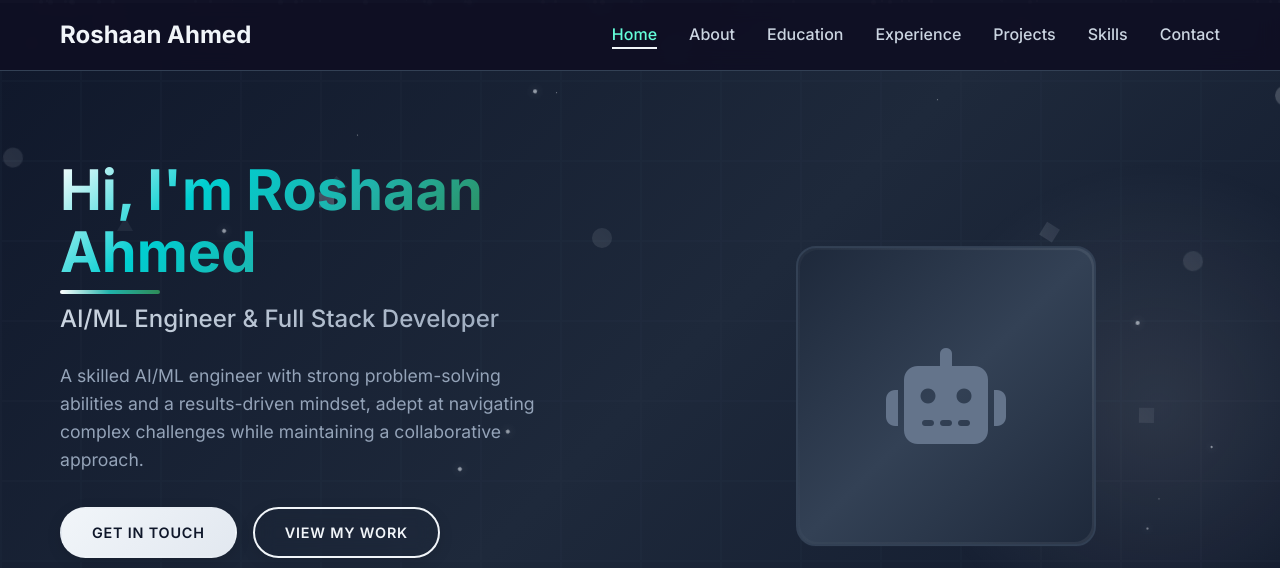
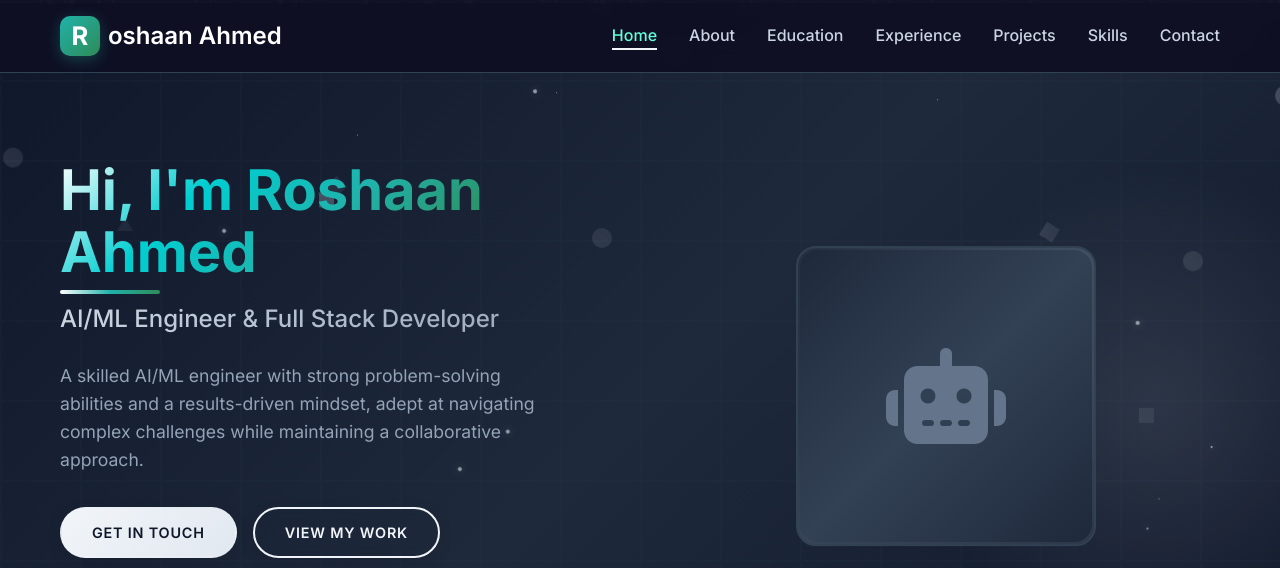
Before and after one commit to roshaanahmed209/my_portfolio, a plain HTML site: page index.html in a window 1280 px wide. Shown: the top 568 px of the page. Drawn offline with nearby package versions, Linux system fonts and the light colour scheme.

Commit message:
logo update

```diff
--- a/index.html
+++ b/index.html
@@ -4,6 +4,7 @@
     <meta charset="UTF-8">
     <meta name="viewport" content="width=device-width, initial-scale=1.0">
     <title>Roshaan Ahmed - AI/ML Engineer</title>
+    <link rel="icon" type="image/svg+xml" href="favicon.svg">
     <link rel="stylesheet" href="styles.css">
     <link href="https://fonts.googleapis.com/css2?family=Inter:wght@300;400;500;600;700&display=swap" rel="stylesheet">
     <link rel="stylesheet" href="https://cdnjs.cloudflare.com/ajax/libs/font-awesome/6.4.0/css/all.min.css">
@@ -13,7 +14,10 @@
     <nav class="navbar">
         <div class="nav-container">
             <div class="nav-logo">
-                <a href="#home">Roshaan Ahmed</a>
+                <a href="#home" class="logo-container">
+                    <div class="logo-r">R</div>
+                    <span class="logo-text">oshaan Ahmed</span>
+                </a>
             </div>
             <ul class="nav-menu">
                 <li class="nav-item">
--- a/styles.css
+++ b/styles.css
@@ -174,16 +174,64 @@ body {
     align-items: center;
 }
 
-.nav-logo a {
+.logo-container {
+    display: flex;
+    align-items: center;
+    gap: 8px;
+    color: #ffffff;
+    text-decoration: none;
     font-size: 1.5rem;
     font-weight: 700;
-    color: #f1f5f9;
-    text-decoration: none;
-    transition: color 0.3s ease;
-}
-
-.nav-logo a:hover {
-    color: #cbd5e1;
+    transition: all 0.3s ease;
+}
+
+.logo-r {
+    width: 40px;
+    height: 40px;
+    background: linear-gradient(135deg, #20b2aa, #2e8b57);
+    border-radius: 10px;
+    display: flex;
+    align-items: center;
+    justify-content: center;
+    font-weight: 900;
+    font-size: 1.6rem;
+    color: #ffffff;
+    position: relative;
+    box-shadow: 0 4px 15px rgba(32, 178, 170, 0.3);
+    transition: all 0.3s ease;
+}
+
+.logo-r::before {
+    content: '';
+    position: absolute;
+    top: -2px;
+    left: -2px;
+    right: -2px;
+    bottom: -2px;
+    background: linear-gradient(135deg, #20b2aa, #2e8b57, #00ced1);
+    border-radius: 12px;
+    z-index: -1;
+    opacity: 0;
+    transition: opacity 0.3s ease;
+}
+
+.logo-text {
+    color: #ffffff;
+    font-weight: 600;
+}
+
+.logo-container:hover .logo-r {
+    transform: rotate(360deg) scale(1.1);
+    box-shadow: 0 6px 25px rgba(32, 178, 170, 0.5);
+}
+
+.logo-container:hover .logo-r::before {
+    opacity: 1;
+    animation: rotate 2s linear infinite;
+}
+
+.logo-container:hover .logo-text {
+    color: #20b2aa;
 }
 
 .nav-menu {
```
Also changed, not shown: conversational-sales-agent.html (+5 -1 lines), emotion-recognition.html (+5 -1 lines), land-encroachment.html (+5 -1 lines), pastprep-nlp.html (+5 -1 lines), text-summarizer.html (+5 -1 lines), favicon.svg (added).
